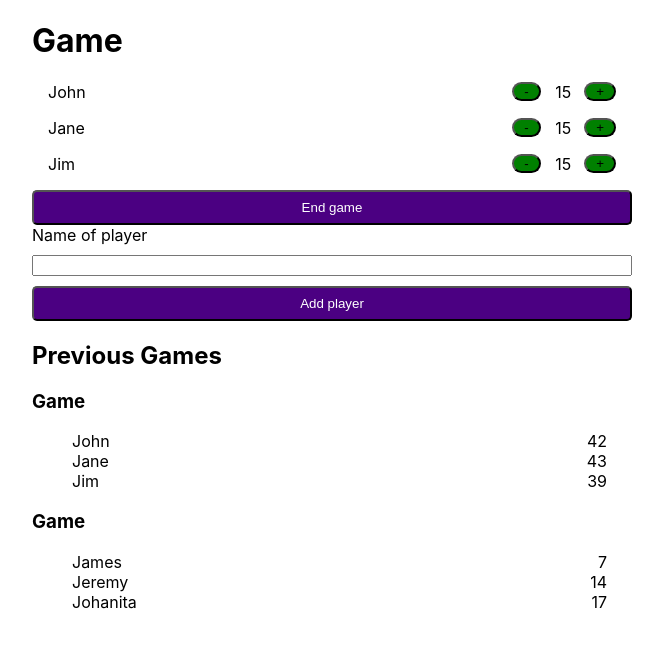
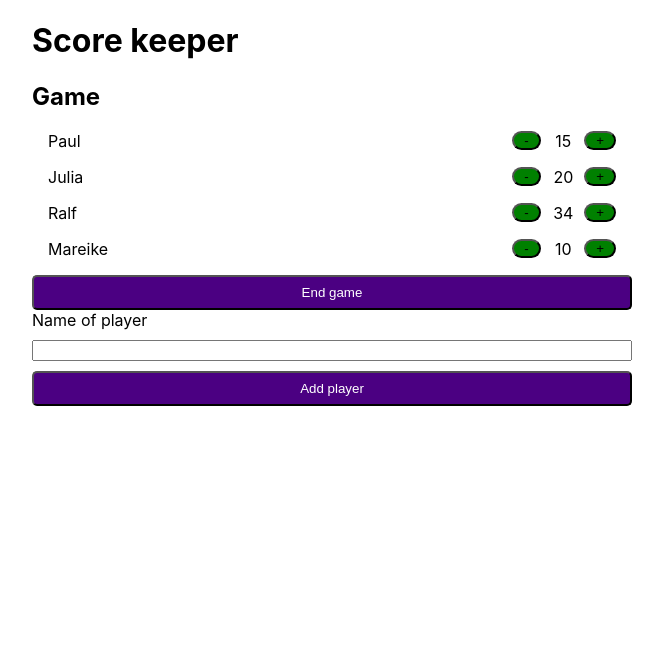
Before and after one commit to magdalenakierat/scorekeeper, a React (Create React App) app: page / in a window 1280 px wide. Shown: the top 648 px of the page, without its empty margins (308-971 px from the left). Built offline with nearby package versions, Linux system fonts and the light colour scheme.

Commit message:
add routes

```diff
--- a/src/App.js
+++ b/src/App.js
@@ -3,19 +3,28 @@ import Player from "./components/Player/Player.js";
 import { initialPreviousGames } from "./historyDB.js";
 import History from "./components/History/History.js";
 import Form from "./components/Form/Form.js";
+import { Route, Routes } from "react-router-dom";
 
 const players = [
   {
-    name: "John",
+    id: "fjghtueodn12234",
+    name: "Paul",
     score: 15,
   },
   {
-    name: "Jane",
-    score: 15,
+    id: "lfkghgrurncsj305967",
+    name: "Julia",
+    score: 20,
   },
   {
-    name: "Jim",
-    score: 15,
+    id: "05968gjfhrhfn",
+    name: "Ralf",
+    score: 34,
+  },
+  {
+    id: "lgkgj948576",
+    name: "Mareike",
+    score: 10,
   },
 ];
 
@@ -23,19 +32,40 @@ function App() {
   return (
     <>
       <heading>
-        <h1>Game</h1>
+        <h1>Score keeper</h1>
       </heading>
       <main>
+        <Routes>
+          <Route
+            path="/"
+            element={
+              <>
+                <h2>Game</h2>
+
                 {players.map((player) => (
-          <Player name={player.name} score={player.score} />
+                  <Player
+                    key={player.id}
+                    name={player.name}
+                    score={player.score}
+                  />
                 ))}
                 <Button>End game</Button>
                 <Form></Form>
-
+              </>
+            }
+          />
+          <Route
+            path="/history"
+            element={
+              <>
                 <h2>Previous Games</h2>
                 {initialPreviousGames.map((game) => (
                   <History key={game.id} game={game} />
                 ))}
+              </>
+            }
+          />
+        </Routes>
       </main>
     </>
   );
--- a/src/index.js
+++ b/src/index.js
@@ -3,12 +3,15 @@ import ReactDOM from "react-dom/client";
 import GlobalStyle from "./GlobalStyle";
 import App from "./App";
 import reportWebVitals from "./reportWebVitals";
+import { BrowserRouter } from "react-router-dom";
 
 const root = ReactDOM.createRoot(document.getElementById("root"));
 root.render(
   <React.StrictMode>
-    <GlobalStyle />
-    <App />
+    <BrowserRouter>
+      <GlobalStyle />
+      <App />
+    </BrowserRouter>
   </React.StrictMode>
 );
 
```
Lines whose indentation alone changed are shown as unchanged.
